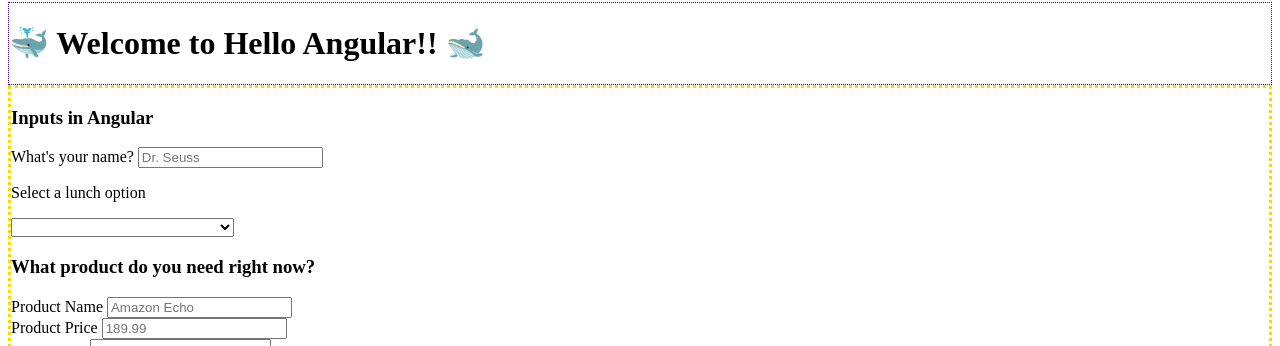
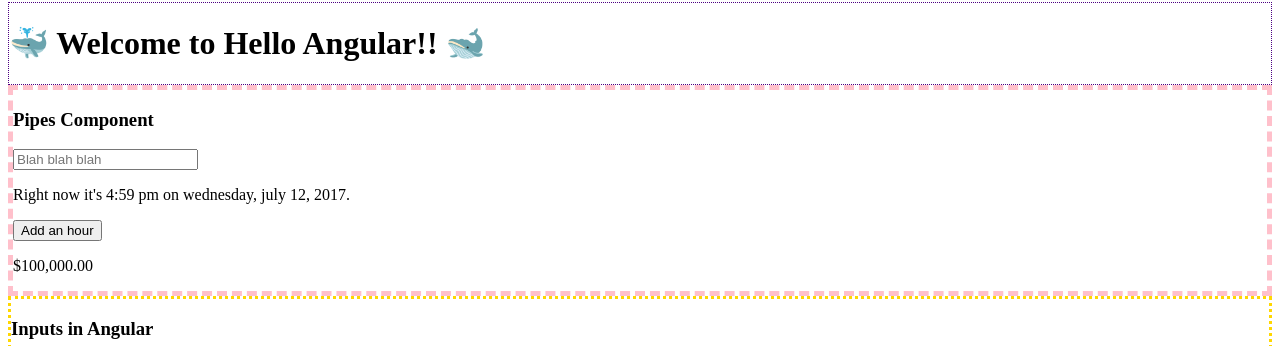
Before and after one commit to LeyLine/hello-angular, an Angular app: page / in a window 1280 px wide. Shown: the part 162-508 px from the top of the page. Built offline with nearby package versions, Linux system fonts and the light colour scheme.

Commit message:
Add pipes examples

```diff
--- a/src/app/app.component.html
+++ b/src/app/app.component.html
@@ -6,6 +6,8 @@
   </h1>
 </div>
 
+<maracuya></maracuya>
+
 <pineapple></pineapple>
 
 <cherry-thang></cherry-thang>
--- a/src/app/app.module.ts
+++ b/src/app/app.module.ts
@@ -7,6 +7,7 @@ import { HeaderComponent } from './header/header.component';
 import { FooterComponent } from './footer/footer.component';
 import { MyCoolBindingsComponent } from './my-cool-bindings/my-cool-bindings.component';
 import { InputThangsComponent } from './input-thangs/input-thangs.component';
+import { PipesComponent } from './pipes/pipes.component';
 
 @NgModule({
   declarations: [
@@ -14,7 +15,8 @@ import { InputThangsComponent } from './input-thangs/input-thangs.component';
     HeaderComponent,
     FooterComponent,
     MyCoolBindingsComponent,
-    InputThangsComponent
+    InputThangsComponent,
+    PipesComponent
   ],
   imports: [
     BrowserModule,
--- a/src/app/input-thangs/input-thangs.component.ts
+++ b/src/app/input-thangs/input-thangs.component.ts
@@ -28,10 +28,10 @@ export class InputThangsComponent implements OnInit {
       this.message = 'You are being irresponsible with your body.';
     }
     else if (this.mySelection === 'ketchup') {
-      this.message = 'Gross.'
+      this.message = 'Gross.';
     }
     else {
-      this.message = 'A fine selection.'
+      this.message = 'A fine selection.';
     }
   }
 
--- /dev/null
+++ b/src/app/pipes/pipes.component.css
@@ -0,0 +1,3 @@
+section {
+  border: 5px dashed pink;
+}
--- /dev/null
+++ b/src/app/pipes/pipes.component.html
@@ -0,0 +1,15 @@
+<section>
+  <h3> Pipes Component </h3>
+
+  <input type="text" [(ngModel)]="randomText" placeholder="Blah blah blah">
+  <p> {{ randomText | uppercase }} </p>
+  <p> {{ randomText | lowercase }} </p>
+
+  <p>
+    Right now it's
+    {{ rightNow | date:'h:mm a on EEEE, MMMM d, y' | lowercase }}.
+  </p>
+  <button (click)="addOneHour()"> Add an hour </button>
+
+  <p> {{ currentBitCoinInvestment | currency:'USD':true }} </p>
+</section>
--- /dev/null
+++ b/src/app/pipes/pipes.component.ts
@@ -0,0 +1,31 @@
+import { Component, OnInit } from '@angular/core';
+
+@Component({
+  selector: 'maracuya',
+  templateUrl: './pipes.component.html',
+  styleUrls: ['./pipes.component.css']
+})
+export class PipesComponent implements OnInit {
+  randomText: string;
+
+  rightNow: Date = new Date();
+
+  currentBitCoinInvestment: number = 100000;
+
+  constructor() { }
+
+  ngOnInit() {
+  }
+
+
+  addOneHour() {
+    // Make a copy of the date
+    let updated = new Date(this.rightNow);
+
+    // Increase the hours of the copy
+    updated.setHours(this.rightNow.getHours() + 1);
+
+    // Save the copy in the class
+    this.rightNow = updated;
+  }
+}
```
Also changed, not shown: 1 other file (tests, documents, lock files or other folders).
